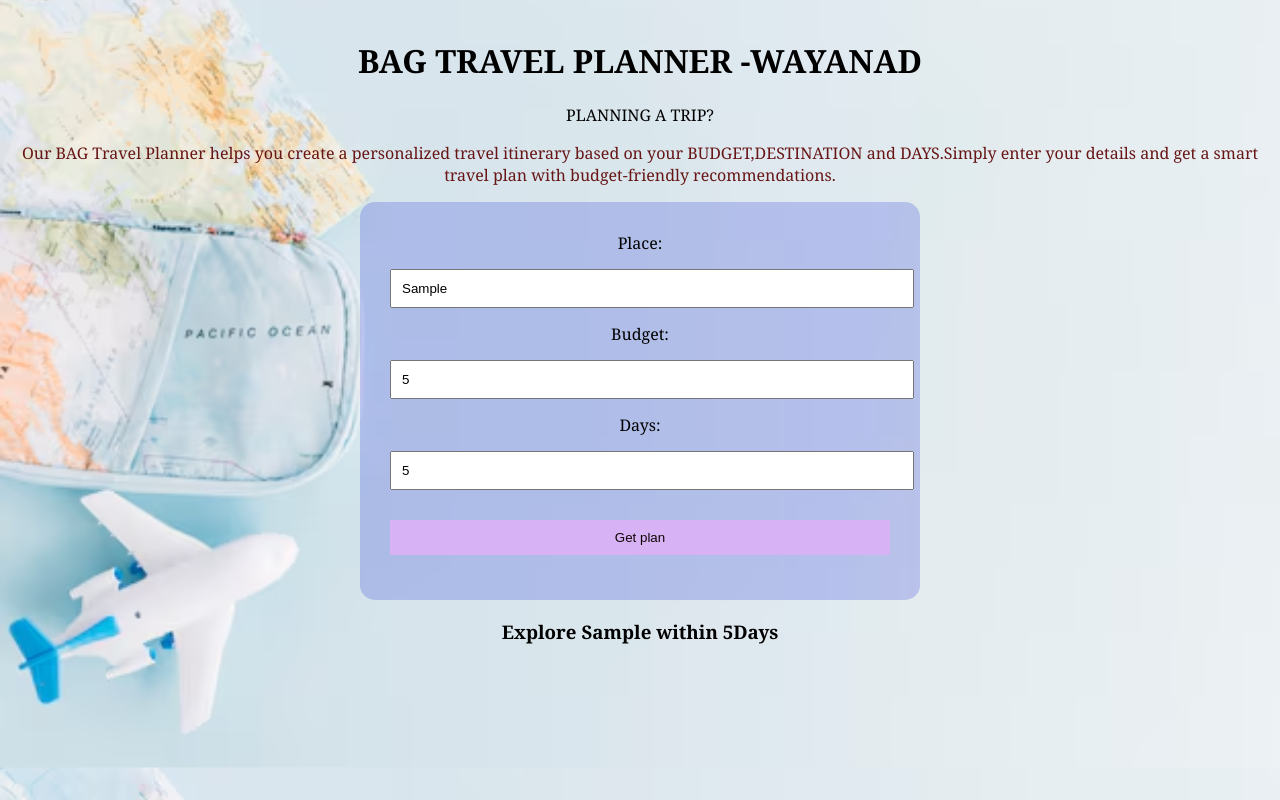
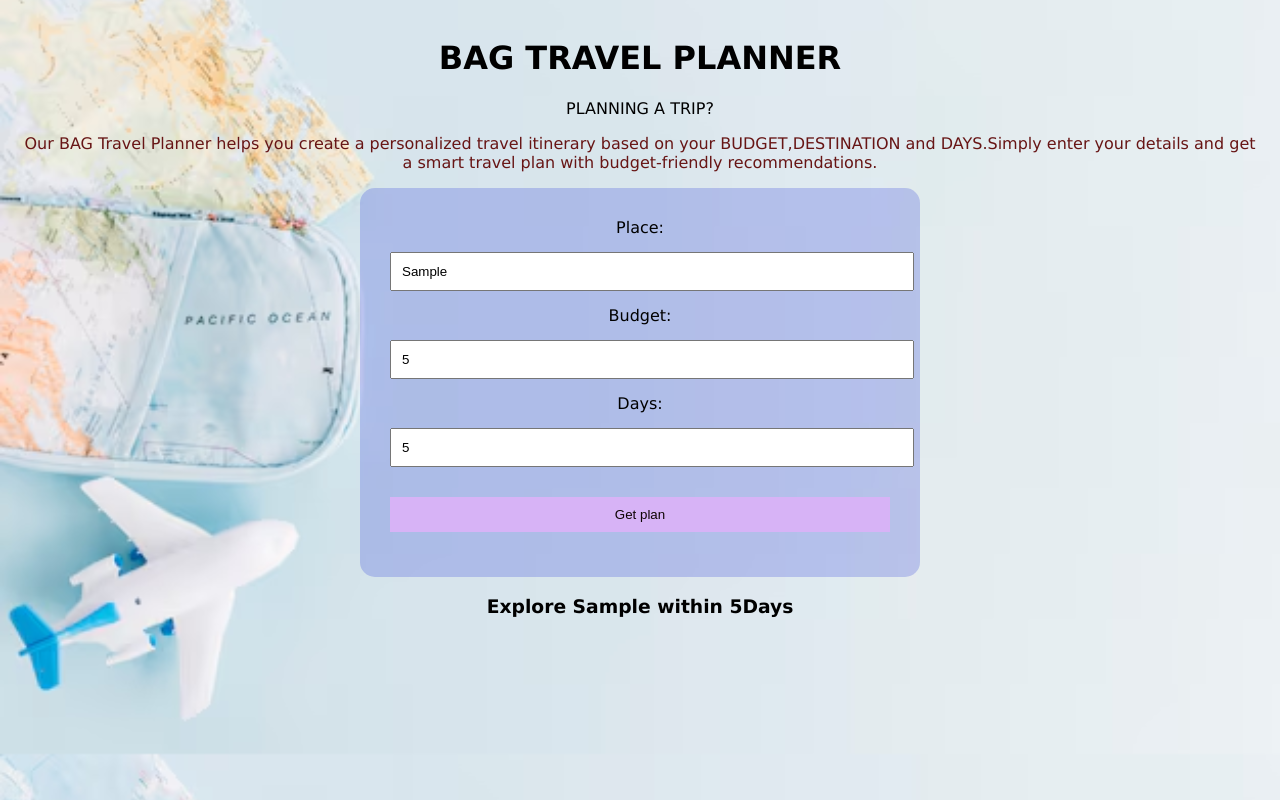
Before and after one commit to Bhavyaa-dotcom/travel-planner, a plain HTML site: page index.html in a window 1280 px wide. Both pictures are taken after typing "Sample", "5", "5" into the empty fields and a click on the button "Get plan". Drawn offline with Linux system fonts and the light colour scheme; no server answers.

```diff
--- a/index.html
+++ b/index.html
@@ -4,7 +4,7 @@
 <head>
     <title>BAG Travel Planner for Wayanad</title>
     <link rel="stylesheet" href="style.css">
-    <h1>BAG TRAVEL PLANNER -WAYANAD</h1>
+    <h1>BAG TRAVEL PLANNER </h1>
 
 
     <p>PLANNING A TRIP?
--- a/script.js
+++ b/script.js
@@ -10,7 +10,7 @@
     document.getElementById("destination").textContent = place;
     document.getElementById("tripDays").textContent = days;
 
-    fetch(`http://127.0.0.1:8080/itinerary?place=${place}&budget=${budget}&days=${days}`)
+    fetch(`https://backend-seven-teal-21.vercel.app/itinerary?place=${place}&budget=${budget}&days=${days}`)
         .then(response => {
             if (!response.ok) {
                 throw new Error('Network response was not ok');
--- a/style.css
+++ b/style.css
@@ -1,6 +1,6 @@
 
 body{
-    font-family:Georgia, 'Times New Roman', Times, serif ;
+    font-family: Verdana, Geneva, Tahoma, sans-serif;
     text-align: center;
     background-image: url(9.jpg) ;
     background-size: cover;
```
